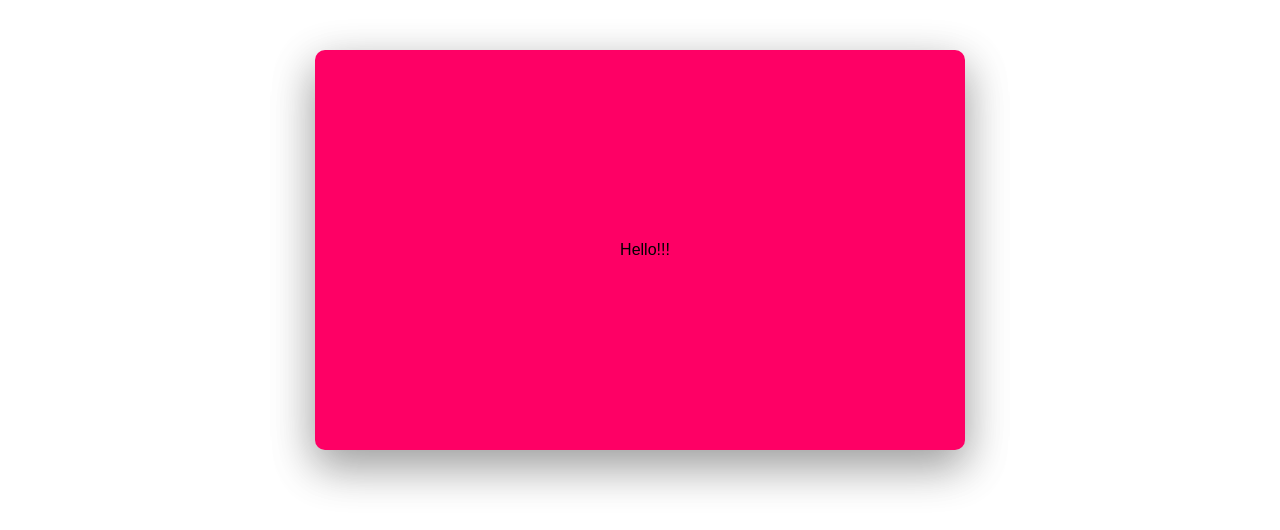
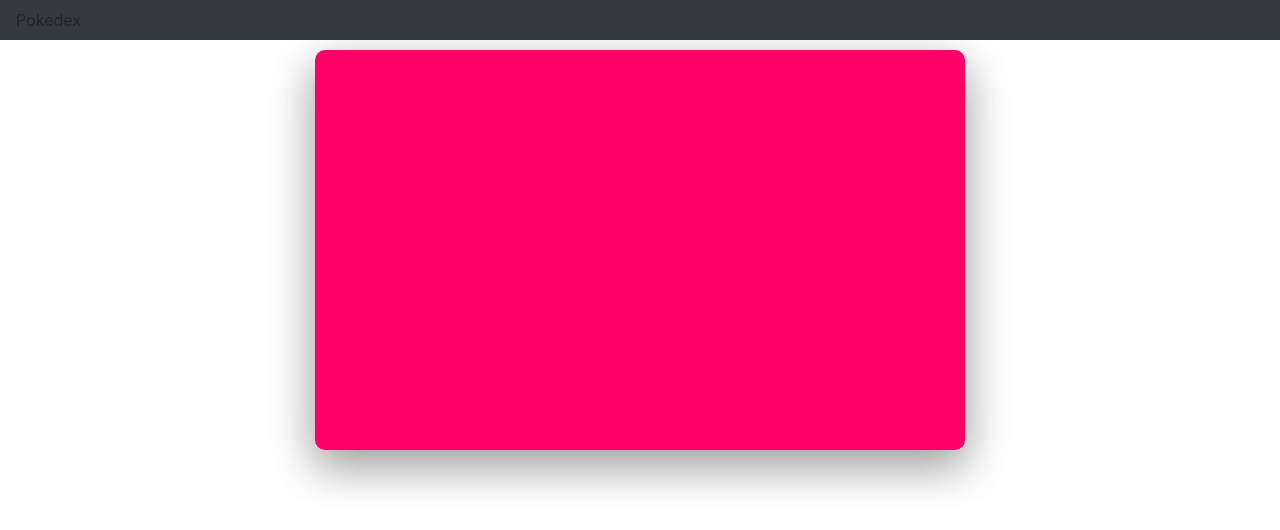
Before and after one commit to JGolden25/Pok-dex-, a React (Create React App) app: page / in a window 1280 px wide. Shown: the top 530 px of the page. Built offline with nearby package versions, Linux system fonts and the light colour scheme.

Commit message:
included navbar

```diff
--- a/package.json
+++ b/package.json
@@ -3,9 +3,11 @@
   "version": "0.1.0",
   "private": true,
   "dependencies": {
+    "bootstrap": "^4.4.0",
     "react": "^16.12.0",
     "react-dom": "^16.12.0",
-    "react-scripts": "3.2.0"
+    "react-scripts": "3.2.0",
+    "styled-components": "^4.4.1"
   },
   "scripts": {
     "start": "react-scripts start",
--- a/src/components/App.js
+++ b/src/components/App.js
@@ -1,15 +1,14 @@
 import React, { Component } from 'react';
 import './styles/App.css';
+import NavBar from '../components/layout/NavBar';
+import 'bootstrap/dist/css/bootstrap.min.css';
 
 class App extends Component {
-  constructor() {
-    super();
-    this.state = {};
-  }
+
   render() {
     return (
       <div className="App">
-        Hello!!!
+        <NavBar />
       </div>
     );
   }
--- /dev/null
+++ b/src/components/layout/NavBar.js
@@ -0,0 +1,18 @@
+import React, { Component } from 'react'
+import styled from 'styled-components';
+
+
+
+export default class NavBar extends Component {
+    render() {
+        return (
+            <div>
+                <nav className="navbar navbar-expand-md navbar-dark bg-dark fixed-top" style={{
+                    backgroundColor: '#ef5350 !important'
+                }}>
+                    <a>Pokedex</a>
+                    </nav>
+            </div>
+        )
+    }
+}
```
Also changed, not shown: src/components/PokeList.js (line endings or trailing spaces), 1 other file (tests, documents, lock files or other folders).
